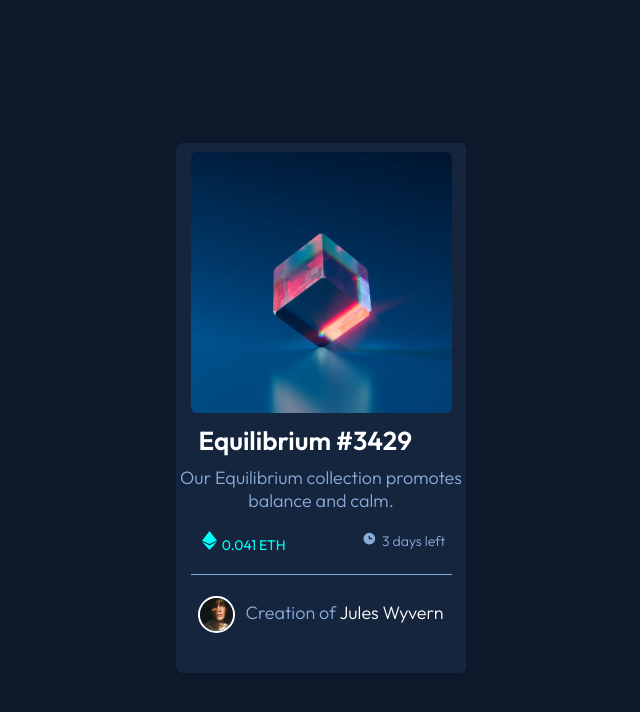
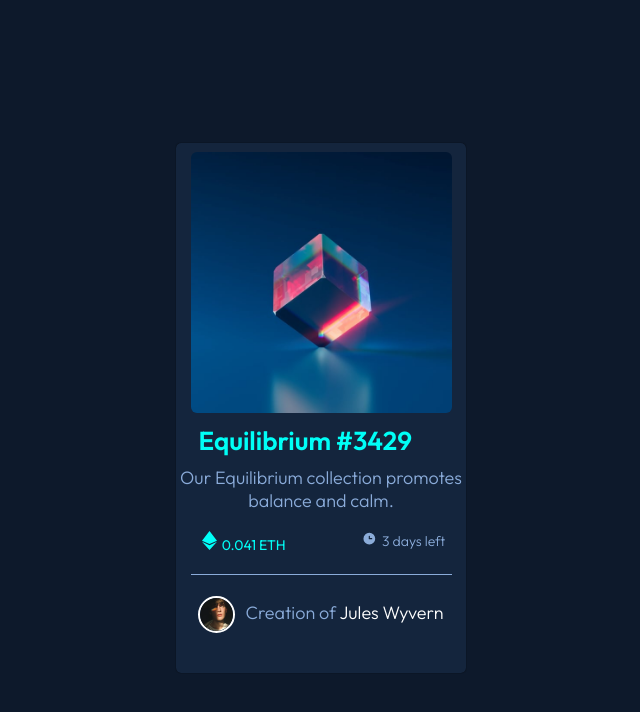
Before and after one commit to kailDeb13/-nft-preview-card-component-main, a plain HTML site: page index.html in a window 1280 px wide. In both pictures the pointer is over the element "Equilibrium #3429". Shown: the whole page, without its empty margins (319-959 px from the left). Drawn offline with Linux system fonts and the light colour scheme.

Commit message:
Update index.html

```diff
--- a/index.html
+++ b/index.html
@@ -135,6 +135,9 @@ border-left: none;
 border-right: none;
 border-bottom: 0.5px solid hsl(215, 51%, 70%);
   }
+    h1:hover {
+      color: hsl(178, 100%, 50%);
+    }
   </style>
 </head>
 <body>
```
